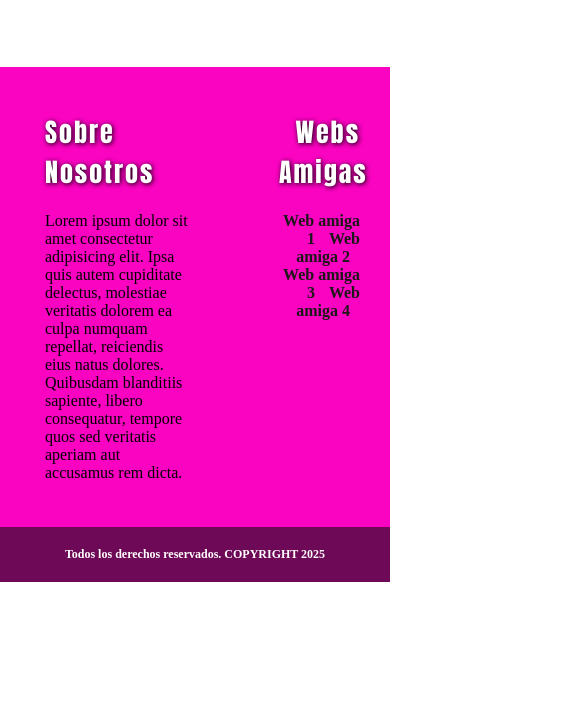
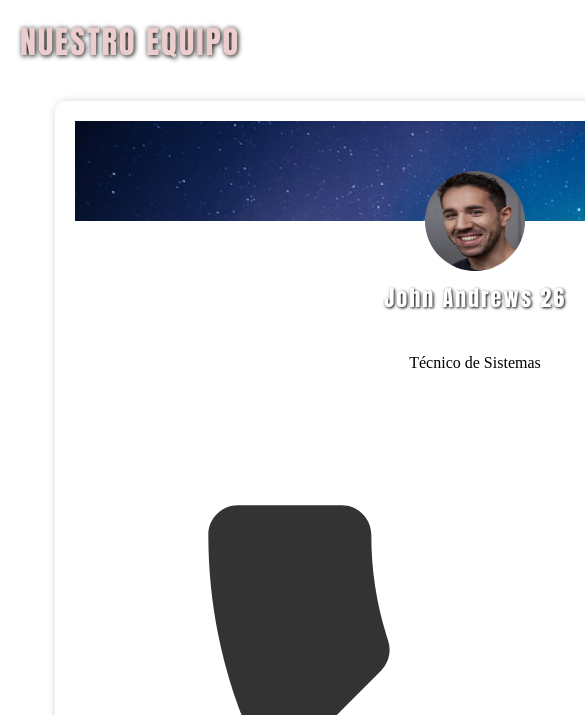
Before and after one commit to BenjaminPallares/1rBat---Blog-de-Viajes-, a plain HTML site: page nosotros.html in a window 390 px wide. Shown: the part 129-844 px from the top of the page, 585 px wide, since content can reach past the window. Drawn offline with Linux system fonts and the light colour scheme.

Commit message:
Changes to be committed: 	new file:   .vscode/settings.json 	modified:   CSS/style.css 	new file:   IMG/card-header.jpg 	new file:   IMG/mail.svg 	new file:   IMG/phone.svg 	modified:   nosotros.html

```diff
--- a/CSS/style.css
+++ b/CSS/style.css
@@ -266,3 +266,45 @@ h2,
 /* ************************************************************* */
 /* ******************** NOSOTROS ******************************* */
 /* ************************************************************* */
+
+.grid-container-nosotros {
+    display: grid;
+    grid-template-columns: repeat(4, 1fr);
+    gap: 5px;
+    padding: 15px;
+    margin: 20px;
+}
+
+.tarjeta-nosotros {
+    box-shadow: 2px 2px 10px rgba(0, 0, 0, 0.261);
+    box-sizing: border-box;
+    border-radius: 10px;
+    padding: 20px;
+    text-align: center;
+}
+
+.cabecera {
+    display: block;
+    background-image: url("../IMG/card-header.jpg");
+    background-size: cover;
+    margin-left: auto;
+    margin-right: auto;
+    width: 100%;
+    /* height: 300px; */
+}
+.foto {
+    display: block;
+    margin-left: auto;
+    margin-right: auto;
+    width: 100px;
+    height: 100px;
+    border-radius: 50%;
+    margin-bottom: 15px;
+    position: relative;
+    top: 50px;
+
+}
+
+.contenido{
+    margin-top: 40px;
+}
--- a/nosotros.html
+++ b/nosotros.html
@@ -18,8 +18,22 @@
         </div>
     </header>
 
-    <main class="grid-container">
+    <main>
+    <h1 class="titulo-nosotros">NUESTRO EQUIPO</h1>
 
+    <div class="grid-container-nosotros">
+
+        <div class="tarjeta-nosotros">
+            <div class="cabecera">
+                <img src="./IMG/foto1.png" alt="" class="foto">
+            </div>
+            <div class="contenido">
+                <h2 class="nombre-nosotros">John Andrews <span>26</span></h2>
+                <p class="descripcion">Técnico de Sistemas</p>
+                <p class="telefono"><img src="./IMG/phone.svg" alt="" class="phone">+34 123 456 789</p>
+                <p class="mail"><img src="./IMG/mail.svg" alt="">john@mycompany.com</p>
+            </div>
+        </div>
 
     </main>
 
```
Also changed, not shown: IMG/card-header.jpg (added), IMG/mail.svg (added), IMG/phone.svg (added).
